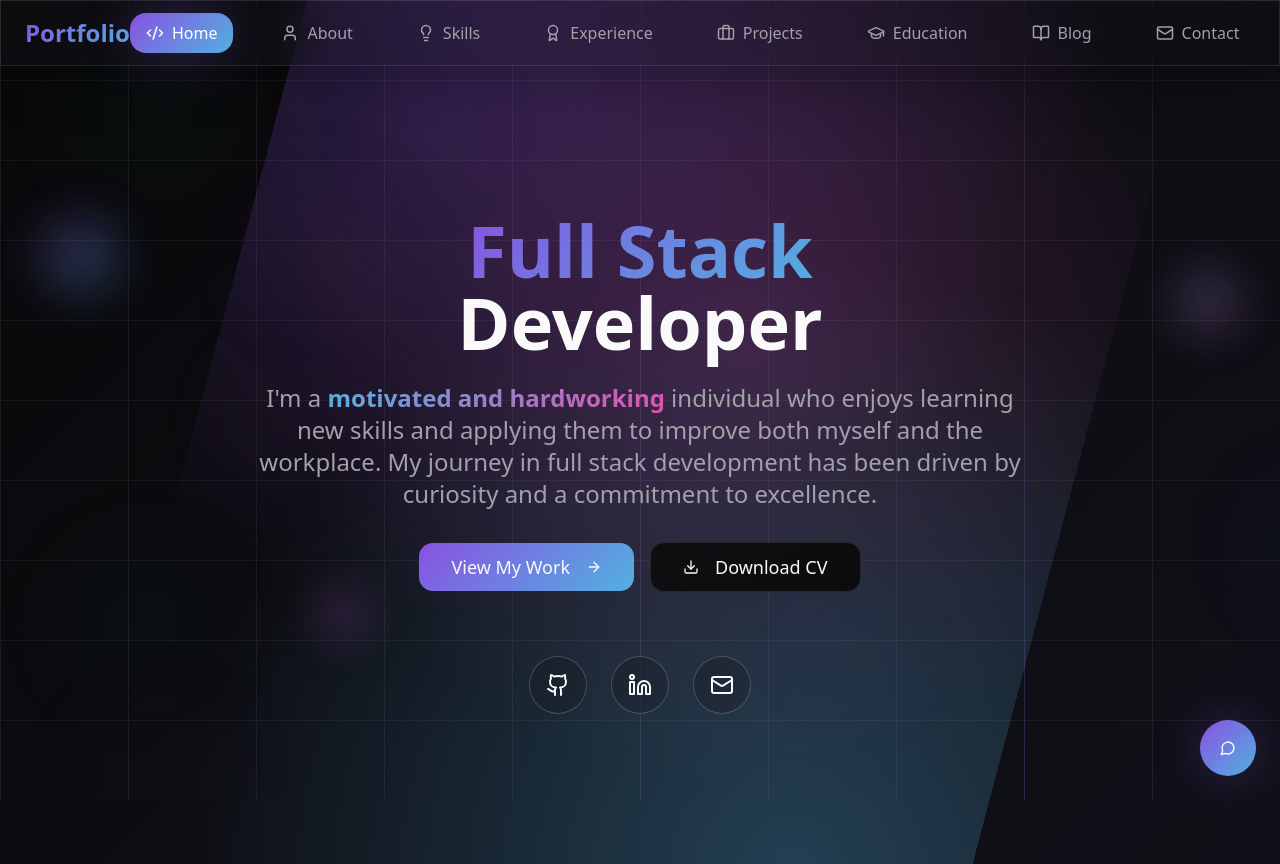
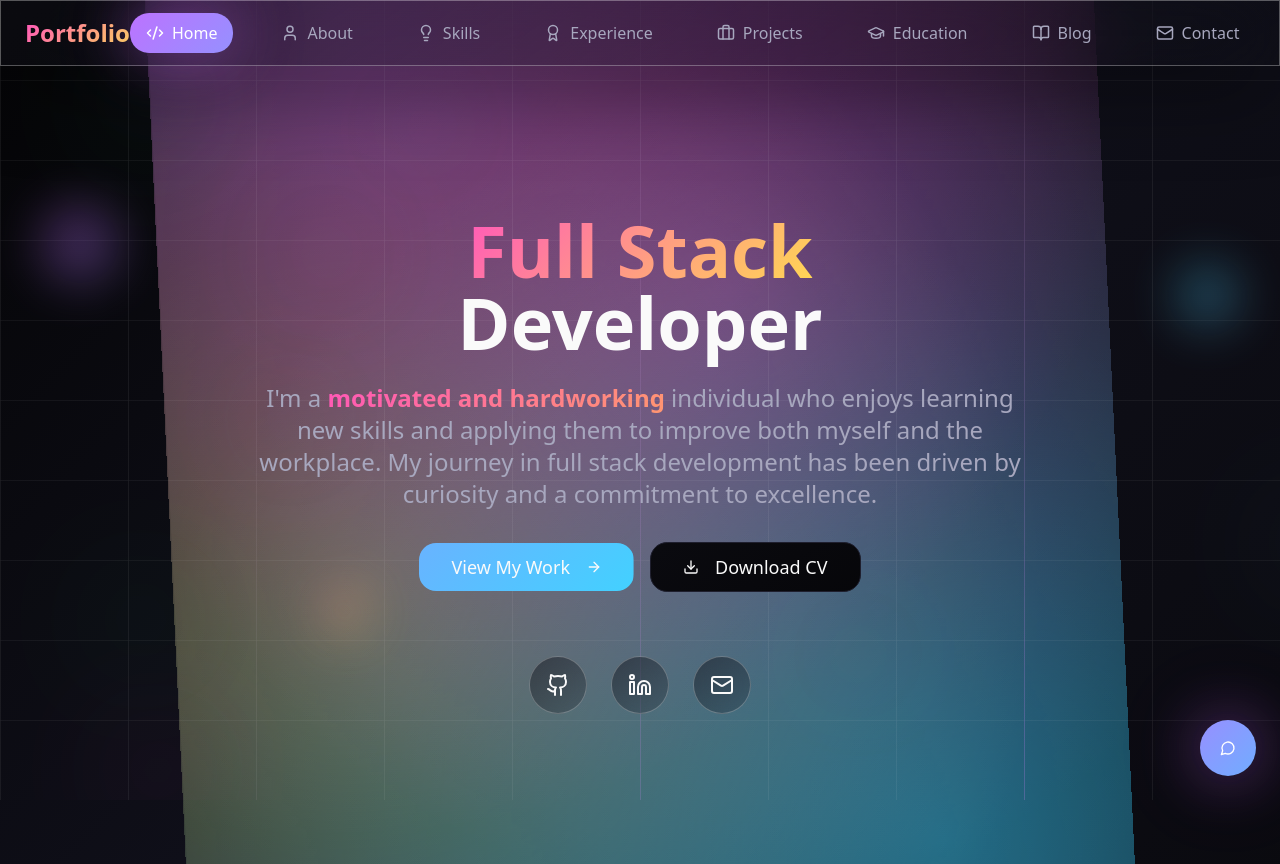
Before and after one commit to Arismy/Reuse-website, a React (Vite) app: page / in a window 1280 px wide. Built offline with nearby package versions, Linux system fonts and the light colour scheme; the HTML template or start-up script is replaced by a standard one.

Commit message:
Update colorful mood

```diff
--- a/src/index.css
+++ b/src/index.css
@@ -6,79 +6,92 @@
 
 @layer base {
   :root {
-    /* Base Colors */
-    --background: 240 10% 3.9%;
+    /* Enhanced Base Colors */
+    --background: 240 15% 2%;
     --foreground: 0 0% 98%;
 
-    /* Card System */
-    --card: 240 10% 3.9%;
+    /* Glass System */
+    --card: 240 15% 4%;
     --card-foreground: 0 0% 98%;
-    --glass-bg: 240 10% 10%;
-    --glass-border: 240 10% 20%;
+    --glass-bg: 240 20% 8%;
+    --glass-border: 240 30% 25%;
 
     /* Popover */
-    --popover: 240 10% 8%;
+    --popover: 240 15% 6%;
     --popover-foreground: 0 0% 98%;
 
-    /* Brand Colors */
-    --primary: 263 70% 60%;
+    /* Vibrant Brand Colors */
+    --primary: 280 100% 70%;
     --primary-foreground: 0 0% 98%;
-    --primary-glow: 263 70% 70%;
+    --primary-glow: 280 100% 80%;
+    --primary-light: 280 60% 85%;
 
-    --secondary: 200 70% 60%;
+    --secondary: 190 100% 60%;
     --secondary-foreground: 0 0% 98%;
-    --secondary-glow: 200 70% 70%;
+    --secondary-glow: 190 100% 70%;
+    --secondary-light: 190 60% 80%;
 
-    --accent: 320 70% 60%;
+    --accent: 320 100% 65%;
     --accent-foreground: 0 0% 98%;
-    --accent-glow: 320 70% 70%;
+    --accent-glow: 320 100% 75%;
+    --accent-light: 320 60% 80%;
 
-    --success: 142 76% 36%;
+    --tertiary: 60 100% 60%;
+    --tertiary-foreground: 240 15% 10%;
+    --tertiary-glow: 60 100% 70%;
+
+    --success: 120 60% 50%;
     --success-foreground: 0 0% 98%;
+    --success-glow: 120 60% 60%;
+
+    --warning: 45 100% 60%;
+    --warning-foreground: 240 15% 10%;
+
+    --info: 220 90% 65%;
+    --info-foreground: 0 0% 98%;
 
     /* UI Elements */
-    --muted: 240 3.7% 15.9%;
-    --muted-foreground: 240 5% 64.9%;
+    --muted: 240 10% 20%;
+    --muted-foreground: 240 15% 70%;
 
-    --destructive: 0 84.2% 60.2%;
+    --destructive: 0 100% 65%;
     --destructive-foreground: 0 0% 98%;
 
-    --border: 240 3.7% 15.9%;
-    --input: 240 3.7% 15.9%;
-    --ring: 263 70% 60%;
+    --border: 240 20% 18%;
+    --input: 240 20% 15%;
+    --ring: 280 100% 70%;
 
-    /* Gradients */
+    /* Rich Gradients */
     --gradient-primary: linear-gradient(135deg, hsl(var(--primary)), hsl(var(--secondary)));
     --gradient-secondary: linear-gradient(135deg, hsl(var(--secondary)), hsl(var(--accent)));
-    --gradient-accent: linear-gradient(135deg, hsl(var(--accent)), hsl(var(--primary)));
-    --gradient-hero: linear-gradient(135deg, hsl(240 10% 3.9%), hsl(240 20% 8%));
+    --gradient-accent: linear-gradient(135deg, hsl(var(--accent)), hsl(var(--tertiary)));
+    --gradient-rainbow: linear-gradient(135deg, hsl(var(--primary)), hsl(var(--secondary)), hsl(var(--accent)), hsl(var(--tertiary)));
+    --gradient-sunset: linear-gradient(135deg, hsl(320 100% 65%), hsl(45 100% 60%), hsl(280 100% 70%));
+    --gradient-ocean: linear-gradient(135deg, hsl(190 100% 60%), hsl(220 90% 65%), hsl(280 100% 70%));
+    --gradient-hero: linear-gradient(135deg, hsl(240 15% 2%), hsl(240 25% 8%), hsl(240 20% 5%));
 
-    /* Shadows */
-    --shadow-glow: 0 0 50px hsl(var(--primary) / 0.3);
-    --shadow-glow-secondary: 0 0 50px hsl(var(--secondary) / 0.3);
-    --shadow-glow-accent: 0 0 50px hsl(var(--accent) / 0.3);
-    --shadow-card: 0 10px 40px -10px hsl(240 10% 1% / 0.3);
+    /* Enhanced Shadows & Glows */
+    --shadow-glow: 0 0 60px hsl(var(--primary) / 0.4), 0 0 100px hsl(var(--primary) / 0.2);
+    --shadow-glow-secondary: 0 0 60px hsl(var(--secondary) / 0.4), 0 0 100px hsl(var(--secondary) / 0.2);
+    --shadow-glow-accent: 0 0 60px hsl(var(--accent) / 0.4), 0 0 100px hsl(var(--accent) / 0.2);
+    --shadow-glow-rainbow: 0 0 80px hsl(var(--primary) / 0.3), 0 0 120px hsl(var(--secondary) / 0.2), 0 0 160px hsl(var(--accent) / 0.1);
+    --shadow-card: 0 20px 60px -10px hsl(240 15% 1% / 0.4);
+    --shadow-card-hover: 0 30px 80px -10px hsl(240 15% 1% / 0.5);
 
-    /* Animations */
-    --transition-smooth: all 0.3s cubic-bezier(0.4, 0, 0.2, 1);
+    /* Enhanced Transitions */
+    --transition-smooth: all 0.4s cubic-bezier(0.4, 0, 0.2, 1);
     --transition-bounce: all 0.6s cubic-bezier(0.68, -0.55, 0.265, 1.55);
+    --transition-spring: all 0.5s cubic-bezier(0.175, 0.885, 0.32, 1.275);
 
-    --radius: 1rem;
+    --radius: 1.2rem;
 
     --sidebar-background: 0 0% 98%;
-
     --sidebar-foreground: 240 5.3% 26.1%;
-
     --sidebar-primary: 240 5.9% 10%;
-
     --sidebar-primary-foreground: 0 0% 98%;
-
     --sidebar-accent: 240 4.8% 95.9%;
-
     --sidebar-accent-foreground: 240 5.9% 10%;
-
     --sidebar-border: 220 13% 91%;
-
     --sidebar-ring: 217.2 91.2% 59.8%;
   }
 
@@ -133,36 +146,79 @@
 }
 
 @layer components {
-  /* Glass Morphism Cards */
+  /* Enhanced Glass Morphism */
   .glass-card {
-    @apply backdrop-blur-xl border border-white/10 shadow-2xl;
-    background: linear-gradient(145deg, hsl(var(--glass-bg) / 0.3), hsl(var(--glass-bg) / 0.1));
+    @apply backdrop-blur-2xl border border-white/20 shadow-2xl;
+    background: linear-gradient(145deg, hsl(var(--glass-bg) / 0.4), hsl(var(--glass-bg) / 0.1));
+    transition: var(--transition-smooth);
+  }
+
+  .glass-card:hover {
+    @apply border-white/30;
+    background: linear-gradient(145deg, hsl(var(--glass-bg) / 0.5), hsl(var(--glass-bg) / 0.2));
+    box-shadow: var(--shadow-card-hover);
   }
 
   .glass-button {
-    @apply backdrop-blur-xl border border-white/20 hover:border-white/40;
-    background: linear-gradient(145deg, hsl(var(--glass-bg) / 0.4), hsl(var(--glass-bg) / 0.2));
-    transition: var(--transition-smooth);
+    @apply backdrop-blur-2xl border border-white/25 hover:border-white/50;
+    background: linear-gradient(145deg, hsl(var(--glass-bg) / 0.5), hsl(var(--glass-bg) / 0.2));
+    transition: var(--transition-spring);
   }
 
-  /* Gradient Text */
+  .glass-button:hover {
+    transform: translateY(-2px);
+    box-shadow: var(--shadow-glow);
+  }
+
+  /* Colorful Gradient Text */
   .gradient-text {
     @apply bg-clip-text text-transparent;
-    background-image: var(--gradient-primary);
+    background-image: var(--gradient-rainbow);
+    background-size: 400% 400%;
+    animation: gradientShift 4s ease-in-out infinite;
   }
 
   .gradient-text-secondary {
     @apply bg-clip-text text-transparent;
-    background-image: var(--gradient-secondary);
+    background-image: var(--gradient-sunset);
+    background-size: 400% 400%;
+    animation: gradientShift 5s ease-in-out infinite reverse;
   }
 
-  /* Animated Elements */
-  .floating {
-    animation: floating 6s ease-in-out infinite;
+  .gradient-text-ocean {
+    @apply bg-clip-text text-transparent;
+    background-image: var(--gradient-ocean);
+    background-size: 400% 400%;
+    animation: gradientShift 6s ease-in-out infinite;
   }
 
+  /* Animated Background Gradients */
+  .bg-gradient-primary {
+    background: var(--gradient-primary);
+    background-size: 400% 400%;
+    animation: gradientShift 8s ease-in-out infinite;
+  }
+
+  .bg-gradient-secondary {
+    background: var(--gradient-secondary);
+    background-size: 400% 400%;
+    animation: gradientShift 10s ease-in-out infinite reverse;
+  }
+
+  .bg-gradient-rainbow {
+    background: var(--gradient-rainbow);
+    background-size: 400% 400%;
+    animation: gradientShift 12s ease-in-out infinite;
+  }
+
+  /* Enhanced Glow Effects */
   .glow {
     box-shadow: var(--shadow-glow);
+    transition: var(--transition-smooth);
+  }
+
+  .glow:hover {
+    box-shadow: var(--shadow-glow-rainbow);
   }
 
   .glow-secondary {
@@ -173,17 +229,30 @@
     box-shadow: var(--shadow-glow-accent);
   }
 
-  /* Hover Effects */
+  .glow-rainbow {
+    box-shadow: var(--shadow-glow-rainbow);
+  }
+
+  /* Enhanced Hover Effects */
   .hover-lift {
+    transition: var(--transition-spring);
+  }
+
+  .hover-lift:hover {
+    transform: translateY(-12px) scale(1.02);
+    box-shadow: var(--shadow-card-hover);
+  }
+
+  .hover-glow {
     transition: var(--transition-smooth);
   }
 
-  .hover-lift:hover {
-    transform: translateY(-8px);
-    box-shadow: var(--shadow-card);
+  .hover-glow:hover {
+    box-shadow: var(--shadow-glow-rainbow);
+    transform: scale(1.05);
   }
 
-  /* Background Patterns */
+  /* Colorful Background */
   .animated-background {
     position: relative;
     overflow: hidden;
@@ -197,7 +266,7 @@
     right: 0;
     bottom: 0;
     background: var(--gradient-hero);
-    z-index: -2;
+    z-index: -3;
   }
 
   .animated-background::after {
@@ -208,11 +277,27 @@
     right: 0;
     bottom: 0;
     background-image:
-      radial-gradient(circle at 20% 80%, hsl(var(--primary) / 0.3) 0%, transparent 50%),
-      radial-gradient(circle at 80% 20%, hsl(var(--secondary) / 0.3) 0%, transparent 50%),
-      radial-gradient(circle at 40% 40%, hsl(var(--accent) / 0.2) 0%, transparent 50%);
-    z-index: -1;
-    animation: backgroundShift 20s ease-in-out infinite;
+      radial-gradient(circle at 20% 80%, hsl(var(--primary) / 0.4) 0%, transparent 60%),
+      radial-gradient(circle at 80% 20%, hsl(var(--secondary) / 0.4) 0%, transparent 60%),
+      radial-gradient(circle at 40% 40%, hsl(var(--accent) / 0.3) 0%, transparent 60%),
+      radial-gradient(circle at 60% 80%, hsl(var(--tertiary) / 0.3) 0%, transparent 60%),
+      radial-gradient(circle at 90% 60%, hsl(var(--info) / 0.3) 0%, transparent 60%);
+    z-index: -2;
+    animation: backgroundShift 25s ease-in-out infinite;
+  }
+
+  /* Floating Elements */
+  .floating {
+    animation: floating 8s ease-in-out infinite;
+  }
+
+  .floating-delayed {
+    animation: floating 8s ease-in-out infinite;
+    animation-delay: -2s;
+  }
+
+  .floating-reverse {
+    animation: floating 10s ease-in-out infinite reverse;
   }
 }
 
@@ -229,18 +314,35 @@
 }
 
 @keyframes floating {
-  0%, 100% { transform: translateY(0px); }
-  50% { transform: translateY(-20px); }
+  0%, 100% { transform: translateY(0px) rotateZ(0deg); }
+  25% { transform: translateY(-15px) rotateZ(1deg); }
+  50% { transform: translateY(-25px) rotateZ(0deg); }
+  75% { transform: translateY(-10px) rotateZ(-1deg); }
+}
+
+@keyframes gradientShift {
+  0%, 100% { background-position: 0% 50%; }
+  25% { background-position: 100% 25%; }
+  50% { background-position: 100% 100%; }
+  75% { background-position: 0% 75%; }
 }
 
 @keyframes backgroundShift {
   0%, 100% {
     background-position: 0% 50%;
-    transform: rotate(0deg);
+    transform: rotate(0deg) scale(1);
+  }
+  25% {
+    background-position: 100% 25%;
+    transform: rotate(90deg) scale(1.1);
   }
   50% {
-    background-position: 100% 50%;
-    transform: rotate(180deg);
+    background-position: 100% 100%;
+    transform: rotate(180deg) scale(1);
+  }
+  75% {
+    background-position: 0% 75%;
+    transform: rotate(270deg) scale(1.1);
   }
 }
 
--- a/tailwind.config.ts
+++ b/tailwind.config.ts
@@ -23,16 +23,24 @@ export default {
           DEFAULT: "hsl(var(--primary))",
           foreground: "hsl(var(--primary-foreground))",
           glow: "hsl(var(--primary-glow))",
+          light: "hsl(var(--primary-light))",
         },
         secondary: {
           DEFAULT: "hsl(var(--secondary))",
           foreground: "hsl(var(--secondary-foreground))",
           glow: "hsl(var(--secondary-glow))",
+          light: "hsl(var(--secondary-light))",
         },
         accent: {
           DEFAULT: "hsl(var(--accent))",
           foreground: "hsl(var(--accent-foreground))",
           glow: "hsl(var(--accent-glow))",
+          light: "hsl(var(--accent-light))",
+        },
+        tertiary: {
+          DEFAULT: "hsl(var(--tertiary))",
+          foreground: "hsl(var(--tertiary-foreground))",
+          glow: "hsl(var(--tertiary-glow))",
         },
         destructive: {
           DEFAULT: "hsl(var(--destructive))",
@@ -57,6 +65,15 @@ export default {
         success: {
           DEFAULT: "hsl(var(--success))",
           foreground: "hsl(var(--success-foreground))",
+          glow: "hsl(var(--success-glow))",
+        },
+        warning: {
+          DEFAULT: "hsl(var(--warning))",
+          foreground: "hsl(var(--warning-foreground))",
+        },
+        info: {
+          DEFAULT: "hsl(var(--info))",
+          foreground: "hsl(var(--info-foreground))",
         },
         sidebar: {
           DEFAULT: "hsl(var(--sidebar-background))",
@@ -73,17 +90,23 @@ export default {
         'gradient-primary': 'var(--gradient-primary)',
         'gradient-secondary': 'var(--gradient-secondary)',
         'gradient-accent': 'var(--gradient-accent)',
+        'gradient-rainbow': 'var(--gradient-rainbow)',
+        'gradient-sunset': 'var(--gradient-sunset)',
+        'gradient-ocean': 'var(--gradient-ocean)',
         'gradient-hero': 'var(--gradient-hero)',
       },
       boxShadow: {
         'glow': 'var(--shadow-glow)',
         'glow-secondary': 'var(--shadow-glow-secondary)',
         'glow-accent': 'var(--shadow-glow-accent)',
+        'glow-rainbow': 'var(--shadow-glow-rainbow)',
         'card': 'var(--shadow-card)',
+        'card-hover': 'var(--shadow-card-hover)',
       },
       transitionTimingFunction: {
         'smooth': 'cubic-bezier(0.4, 0, 0.2, 1)',
         'bounce': 'cubic-bezier(0.68, -0.55, 0.265, 1.55)',
+        'spring': 'cubic-bezier(0.175, 0.885, 0.32, 1.275)',
       },
       borderRadius: {
         lg: "var(--radius)",
@@ -92,25 +115,44 @@ export default {
       },
       keyframes: {
         "accordion-down": {
-          from: {
-            height: "0",
-          },
-          to: {
-            height: "var(--radix-accordion-content-height)",
-          },
+          from: { height: "0" },
+          to: { height: "var(--radix-accordion-content-height)" },
         },
         "accordion-up": {
-          from: {
-            height: "var(--radix-accordion-content-height)",
-          },
-          to: {
-            height: "0",
-          },
+          from: { height: "var(--radix-accordion-content-height)" },
+          to: { height: "0" },
         },
+        "fade-in": {
+          "0%": { opacity: "0", transform: "translateY(20px)" },
+          "100%": { opacity: "1", transform: "translateY(0)" }
+        },
+        "scale-in": {
+          "0%": { transform: "scale(0.9)", opacity: "0" },
+          "100%": { transform: "scale(1)", opacity: "1" }
+        },
+        "slide-up": {
+          "0%": { transform: "translateY(100%)", opacity: "0" },
+          "100%": { transform: "translateY(0)", opacity: "1" }
+        },
+        "gradient-shift": {
+          "0%, 100%": { backgroundPosition: "0% 50%" },
+          "50%": { backgroundPosition: "100% 50%" }
+        },
+        "rainbow": {
+          "0%, 100%": { backgroundPosition: "0% 50%" },
+          "25%": { backgroundPosition: "100% 25%" },
+          "50%": { backgroundPosition: "100% 100%" },
+          "75%": { backgroundPosition: "0% 75%" }
+        }
       },
       animation: {
         "accordion-down": "accordion-down 0.2s ease-out",
         "accordion-up": "accordion-up 0.2s ease-out",
+        "fade-in": "fade-in 0.6s ease-out",
+        "scale-in": "scale-in 0.4s ease-out",
+        "slide-up": "slide-up 0.5s ease-out",
+        "gradient": "gradient-shift 3s ease-in-out infinite",
+        "rainbow": "rainbow 6s ease-in-out infinite",
       },
     },
   },
```
